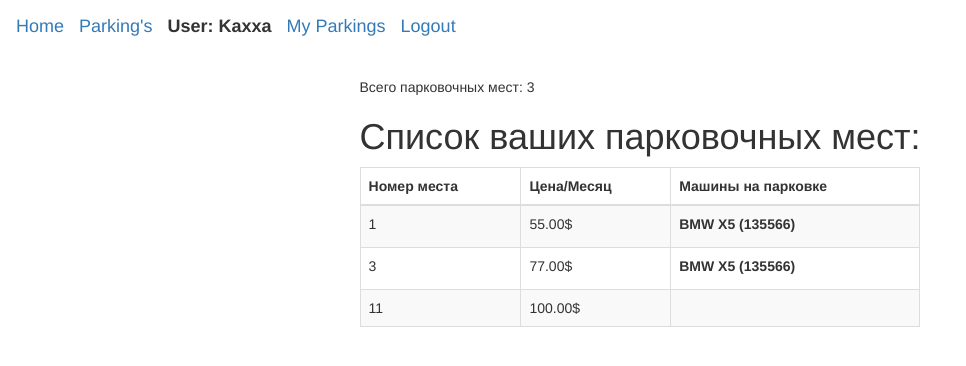
After one commit to Kaxxa27/PythonLabs_4sem, a Django app: page /myparking/my_parking_list/ in a window 1280 px wide. The commit adds this page. Shown: the top 366 px of the page, without its empty margins (0-966 px from the left). Run offline with Django 4.2, Linux system fonts and the light colour scheme; a user stored in the database is signed in; data comes from the database, SQL or seed files in the repository; both versions use the stored data as it was after the commit; some libraries are stand-ins or nearby versions.

Commit message:
My_parking_list for user added.

```diff
--- a/Lab4/myparking/templates/base_generic.html
+++ b/Lab4/myparking/templates/base_generic.html
@@ -23,6 +23,7 @@
 
                 {% if user.is_authenticated %}
                     <label class="navbar-brand" >User: {{ user.get_username }}</label>
+                    <a class="navbar-brand" href="{% url 'my_parking_list'%}">My Parkings</a>
                     <a class="navbar-brand" href="{% url 'logout'%}">Logout</a>
                 {% else %}
                     <a class="navbar-brand" href="{% url 'login'%}">Login</a>
--- /dev/null
+++ b/Lab4/myparking/templates/myparking/my_parking_list.html
@@ -0,0 +1,41 @@
+{% extends "base_generic.html"%}
+
+{% block title%}
+<title>My Parkings</title>
+{% endblock %}
+
+{% block content%}
+
+<div class="row">
+    <div class="col-sm-12">
+        <p>Всего парковочных мест: {{ parkings_count }}</p>
+        <h1>Список ваших парковочных мест: </h1>
+        <table class="table table-striped table-bordered">
+            <thead class="thead-dark">
+                <tr>
+                    <th>Номер места</th>
+                    <th>Цена/Месяц</th>
+                    <th>Машины на парковке</th>
+                </tr>
+                </thead>
+            <tbody>
+            {% if parkings %}
+                {% for parking in parkings %}
+                     <tr>
+                         <td>{{ parking.number }}</td>
+                         <td>{{ parking.price }}$</td>
+                         <td>
+                            {% for car in parking.cars.all %}
+                            <label>{{car}}</label>
+                            {% endfor %}
+                        </td>
+                     </tr>
+                {% endfor %}
+            {% else %}
+                <h2> You don't have any parking spaces available.</h2>
+            {% endif %}
+            </tbody>
+        </table>
+    </div>
+</div>
+{% endblock %}
--- a/Lab4/myparking/templates/myparking/parking_list.html
+++ b/Lab4/myparking/templates/myparking/parking_list.html
@@ -19,11 +19,11 @@
              </p>
              <p>
                  <label for="filter_min_price">Минимальная цена:</label>
-                 <input type="number" id="filter_min_price" name="min_price" value="{{ request.GET.min_price }}" step="1">
+                 <input type="number" placeholder="$" id="filter_min_price" name="min_price" value="{{ request.GET.min_price }}" step="1">
              </p>
              <p>
                  <label for="filter_max_price">Максимальная цена:</label>
-                 <input type="number" id="filter_max_price" name="max_price" value="{{ request.GET.max_price }}" step="1">
+                 <input type="number" placeholder="$" id="filter_max_price" name="max_price" value="{{ request.GET.max_price }}" step="1">
              </p>
              <button type="submit">Применить</button>
          </form></p>
@@ -35,7 +35,7 @@
              <thead class="thead-dark">
                  <tr>
                      <th>Номер места</th>
-                     <th>Цена</th>
+                     <th>Цена/Месяц</th>
                      <th>Занято</th>
                      <th>Машины на парковке</th>
                  </tr>
--- a/Lab4/myparking/urls.py
+++ b/Lab4/myparking/urls.py
@@ -6,6 +6,7 @@ urlpatterns = [
     path(r'', views.index, name='index'),
      path('register/', views.registration_view, name='register'),
      path('parking_list/', views.parking_list, name='parking_list'),
+     path('my_parking_list/', views.my_parking_list, name='my_parking_list'),
      path('rent_parking/<int:id>/', views.rent_parking, name='rent_parking'),
     # path('cars/', views.car_list, name='car_list'),  # URL-шаблон для списка автомобилей
     # path('cars/<int:pk>/', views.car_detail, name='car_detail'),  # URL-шаблон для деталей автомобиля
--- a/Lab4/myparking/views.py
+++ b/Lab4/myparking/views.py
@@ -29,6 +29,7 @@ def registration_view(request):
     else:
         form = RegistrationForm()
     return render(request, 'registration.html', {'form': form})
+
 
 def parking_list(request):
     filter_busy = request.GET.get('busy')
@@ -76,3 +77,17 @@ def rent_parking(request, id):
         'myparking/rent_parking.html',
         context={'parking': parking, },
     )
+
+
+def my_parking_list(request):
+    user = request.user
+    parkings = user.parkings.all()
+    print(type(parkings))
+    print(user.parkings.count())
+    parkings_count = parkings.count()
+
+    return render(
+        request,
+        'myparking/my_parking_list.html',
+        context={'parkings': parkings, 'parkings_count': parkings_count, },
+    )
```
Also changed, not shown: Lab4/db.sqlite3.
